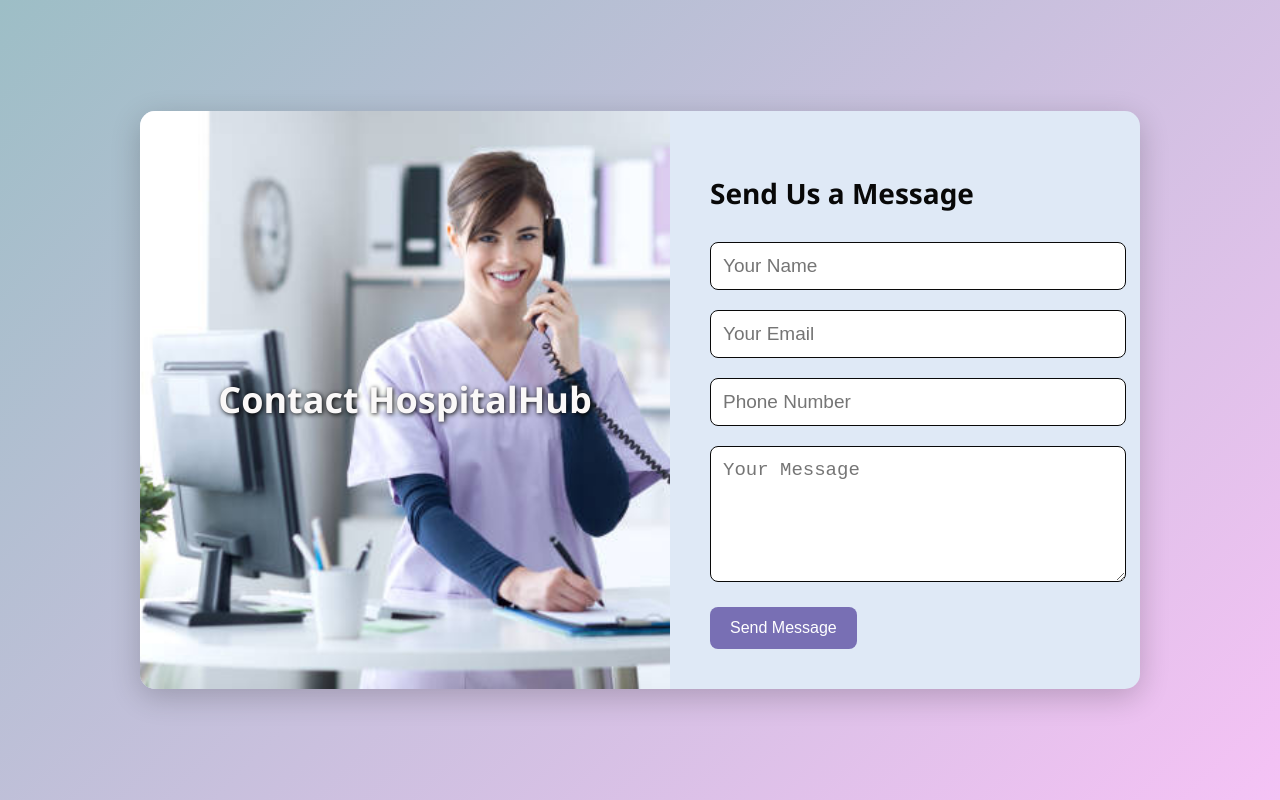
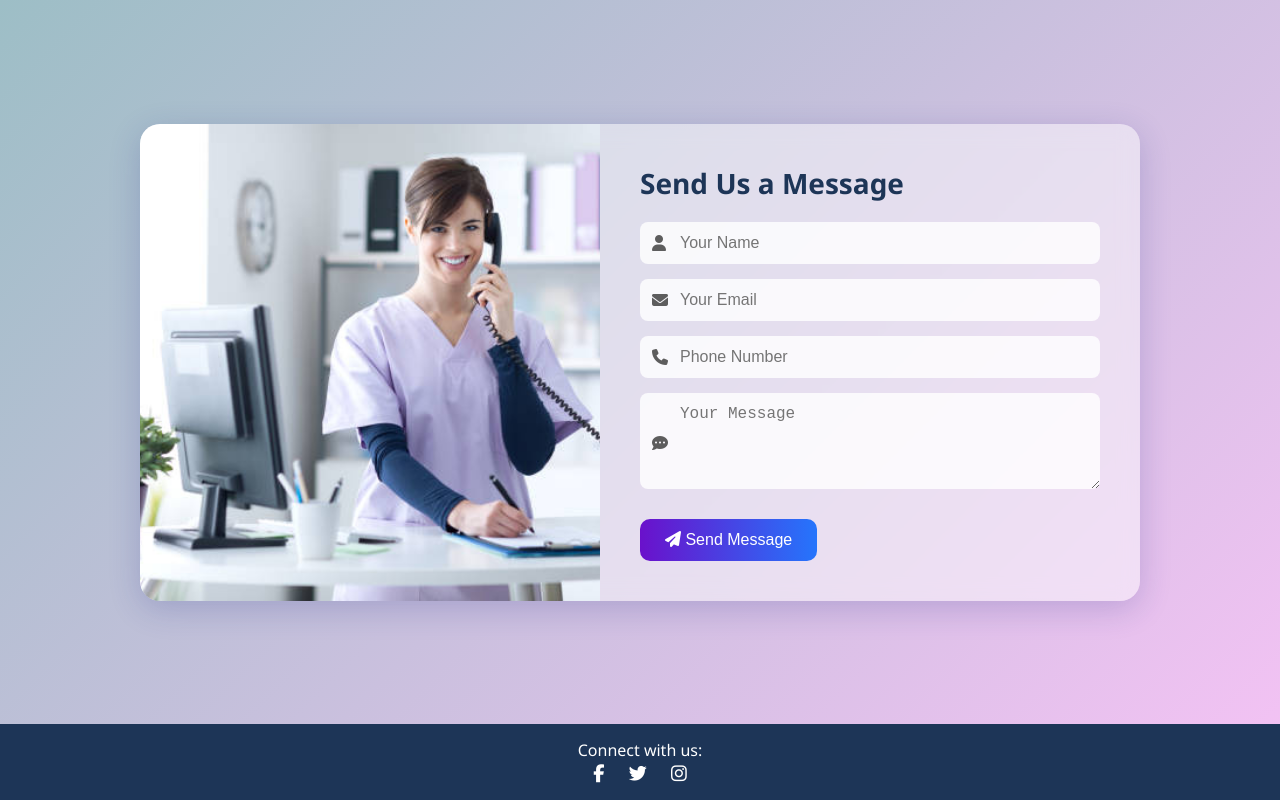
Before and after one commit to 2410990072/HospitalHub_G18, a plain HTML site: page Contact.html in a window 1280 px wide. Drawn offline with Linux system fonts and the light colour scheme.

Commit message:
added footer

```diff
--- a/Contact.html
+++ b/Contact.html
@@ -4,117 +4,139 @@
   <meta charset="UTF-8" />
   <meta name="viewport" content="width=device-width, initial-scale=1.0"/>
   <title>Contact Us - HospitalHub</title>
+  <link rel="stylesheet" href="https://cdnjs.cloudflare.com/ajax/libs/font-awesome/6.5.0/css/all.min.css" />
   <style>
+    * {
+      margin: 0;
+      padding: 0;
+      box-sizing: border-box;
+    }
+
     body {
-      margin: 0;
     font-family: 'Segoe UI', sans-serif;
+    background: linear-gradient(135deg, #9dbec6, #f5c2f5);
+    display: flex;
+    flex-direction: column;
+    min-height: 100vh;
+    }
+
+
+    .container {
+      flex: 1;
       display: flex;
       justify-content: center;
       align-items: center;
-      min-height: 100vh;
-      background: linear-gradient(135deg, #9dbec6, #f5c2f5);
+      padding: 30px 20px;
     }
 
-    .container {
+    .card {
       display: flex;
-      width: 90%;
+      flex-wrap: wrap;
+      width: 100%;
       max-width: 1000px;
-      background: rgb(223, 233, 246);
-      border-radius: 15px;
+      background: rgba(255, 255, 255, 0.25);
+      box-shadow: 0 8px 32px 0 rgba(31, 38, 135, 0.2);
+      backdrop-filter: blur(10px);
+      border-radius: 20px;
       overflow: hidden;
-      box-shadow: 0 8px 30px rgba(0, 0, 0, 0.2);
+      animation: fadeIn 0.8s ease-in-out;
     }
 
     .left-side {
       flex: 1;
+      min-width: 300px;
       background: url("IMAGES/Contact.jpg") no-repeat center center/cover;
-      display: flex;
-      align-items: center;
-      justify-content: center;
-      color: rgb(250, 248, 248);
-      text-shadow: 1px 1px 5px #000;
-      padding: 70px;
-    }
-
-    .overlay-text h1 {
-      font-size: 36px;
-      margin: 0;
     }
 
     .right-side {
       flex: 1;
       padding: 40px;
+      background: rgba(255, 255, 255, 0.3);
     }
 
     .right-side h2 {
+      font-size: 28px;
       margin-bottom: 20px;
-      font-size: 28px;
-      color: #080808;
+      color: #1d3557;
     }
 
-    form input, form textarea {
-      width: 100%;
-      padding: 12px;
-      margin: 10px 0;
-      border-radius: 8px;
-      border: 1px solid #090909;
-      font-size: 19px;
+    .input-group {
+      position: relative;
+      margin-bottom: 15px;
     }
 
-    form button {
-      background-color: #786fb4;
+    .input-group i {
+      position: absolute;
+      top: 50%;
+      left: 12px;
+      transform: translateY(-50%);
+      color: #5d5d5d;
+    }
+
+    .input-group input,
+    .input-group textarea {
+      width: 100%;
+      padding: 12px 12px 12px 40px;
+      border-radius: 8px;
+      border: none;
+      font-size: 16px;
+      background: rgba(255, 255, 255, 0.8);
+      outline: none;
+    }
+
+    .input-group textarea {
+      resize: vertical;
+    }
+
+    button {
+      padding: 12px 25px;
+      font-size: 16px;
+      background: linear-gradient(to right, #6a11cb, #2575fc);
+      border: none;
       color: white;
-      padding: 12px 20px;
-      border: none;
-      border-radius: 8px;
-      font-size: 16px;
+      border-radius: 10px;
       cursor: pointer;
+      transition: 0.3s ease;
       margin-top: 10px;
     }
 
-    form button:hover {
-      background-color: #2c226c;
+    button:hover {
+      box-shadow: 0 4px 15px rgba(0, 0, 0, 0.3);
     }
 
-    /* Popup Styling */
+    /* Popup */
     .popup {
       display: none;
       position: fixed;
       top: 0; left: 0;
       width: 100%; height: 100%;
-      background: rgba(21, 20, 20, 0.6);
+      background: rgba(0, 0, 0, 0.5);
       justify-content: center;
       align-items: center;
       z-index: 999;
     }
 
     .popup-content {
-      background: #fff;
-      padding: 30px 40px;
+      background: white;
+      padding: 30px;
       border-radius: 12px;
       text-align: center;
-      box-shadow: 0 8px 20px rgba(0, 0, 0, 0.2);
-      animation: popupAnim 0.3s ease-out;
+      box-shadow: 0 5px 20px rgba(0, 0, 0, 0.2);
+      animation: popupAnim 0.4s ease-out;
     }
 
     .popup-content h3 {
+      color: green;
       margin-bottom: 10px;
-      color: green;
     }
 
     .popup-content button {
+      background: #2575fc;
       margin-top: 15px;
-      padding: 10px 20px;
-      border: none;
-      background: #31238d;
-      color: white;
-      border-radius: 6px;
-      font-size: 16px;
-      cursor: pointer;
     }
 
     .popup-content button:hover {
-      background: #4a3fb7;
+      background: #195dd9;
     }
 
     @keyframes popupAnim {
@@ -127,26 +149,77 @@
         transform: scale(1);
       }
     }
+
+    @keyframes fadeIn {
+      from {
+        opacity: 0;
+        transform: translateY(10px);
+      }
+      to {
+        opacity: 1;
+        transform: translateY(0);
+      }
+    }
+
+    /* Footer */
+    footer {
+      text-align: center;
+      padding: 15px 0;
+      background: #1d3557;
+      color: white;
+    }
+
+    .social-icons a {
+      margin: 0 10px;
+      color: #fff;
+      font-size: 18px;
+      transition: transform 0.3s ease;
+    }
+
+    .social-icons a:hover {
+      transform: scale(1.2);
+    }
+
+    @media (max-width: 768px) {
+      .card {
+        flex-direction: column;
+      }
+
+      .left-side, .right-side {
+        width: 100%;
+        border-radius: 0;
+      }
+    }
   </style>
 </head>
 <body>
 
   <div class="container">
-    <div class="left-side">
-      <div class="overlay-text">
-        <h1>Contact HospitalHub</h1>
-      </div>
-    </div>
+    <div class="card">
+      <div class="left-side"></div>
 
       <div class="right-side">
+        <h2>Send Us a Message</h2>
         <form id="contactForm">
-        <h2>Send Us a Message</h2>
+          <div class="input-group">
+            <i class="fas fa-user"></i>
             <input type="text" placeholder="Your Name" required />
+          </div>
+          <div class="input-group">
+            <i class="fas fa-envelope"></i>
             <input type="email" placeholder="Your Email" required />
+          </div>
+          <div class="input-group">
+            <i class="fas fa-phone"></i>
             <input type="tel" placeholder="Phone Number" />
-        <textarea placeholder="Your Message" rows="5" required></textarea>
-        <button type="submit">Send Message</button>
+          </div>
+          <div class="input-group">
+            <i class="fas fa-comment-dots"></i>
+            <textarea rows="4" placeholder="Your Message" required></textarea>
+          </div>
+          <button type="submit"><i class="fas fa-paper-plane"></i> Send Message</button>
         </form>
+      </div>
     </div>
   </div>
 
@@ -158,6 +231,16 @@
       <button onclick="closePopup()">Close</button>
     </div>
   </div>
+
+  <!-- Footer -->
+  <footer>
+    <div>Connect with us:</div>
+    <div class="social-icons">
+      <a href="#"><i class="fab fa-facebook-f"></i></a>
+      <a href="#"><i class="fab fa-twitter"></i></a>
+      <a href="#"><i class="fab fa-instagram"></i></a>
+    </div>
+  </footer>
 
   <script>
     const form = document.getElementById("contactForm");
```
Lines whose indentation alone changed are shown as unchanged.
